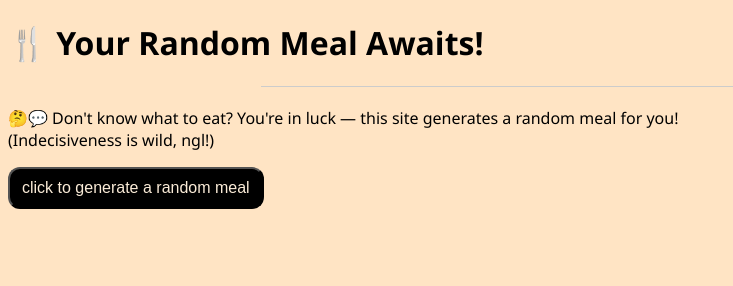
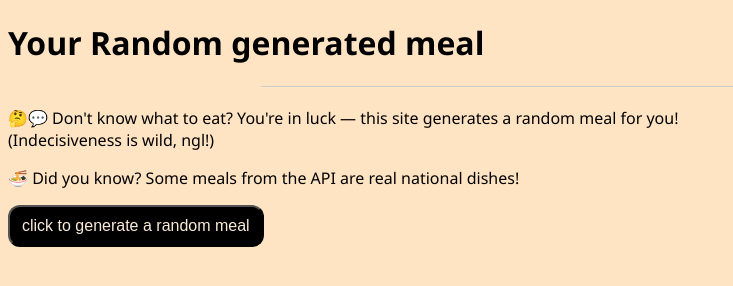
Before and after one commit to KHALIDIIN12/random-meal-generator, a plain HTML site: page index.html in a window 1280 px wide. Shown: the whole page, without its empty margins (0-733 px from the left). Drawn offline with Linux system fonts and the light colour scheme.

Commit message:
Fix HTML structure: move title and heading to proper sections

```diff
--- a/index.html
+++ b/index.html
@@ -3,17 +3,20 @@
 <head>
   <meta charset="UTF-8">
   <meta name="viewport" content="width=device-width, initial-scale=1.0">
-  <h1>🍴 Your Random Meal Awaits!</h1>
-  <hr />
+  <title>🍽️ Random Meal Generator</title>
   <link rel="stylesheet" href="style.css">
   <link rel="icon" href="https://www.svgrepo.com/show/328401/food.svg" type="image/svg+xml">
 </head>
 <body>
- <title>Random Meal Generator</title>
+  <h1> Your Random generated meal</h1>
+  <hr />
   <p>🤔💬 Don't know what to eat? You're in luck — this site generates a random meal for you!<br>
   (Indecisiveness is wild, ngl!)</p>
+  <section id="fun-fact">
+    <p>🍜 Did you know? Some meals from the API are real national dishes!</p>
+  </section>
   <button id="genrbutton" class="genrbutton">click to generate a random meal</button>
   <div id="your-meal"></div>
-<script src="script.js"> </script>
+  <script src="script.js"></script>
 </body>
 </html>
```
Lines whose indentation alone changed are shown as unchanged.
